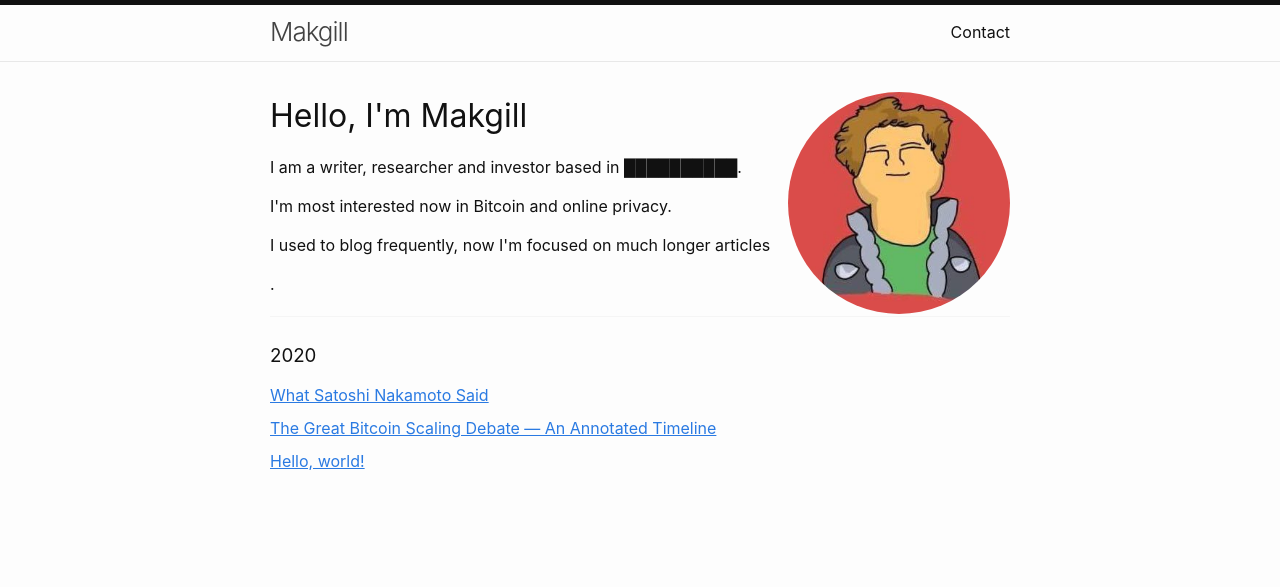
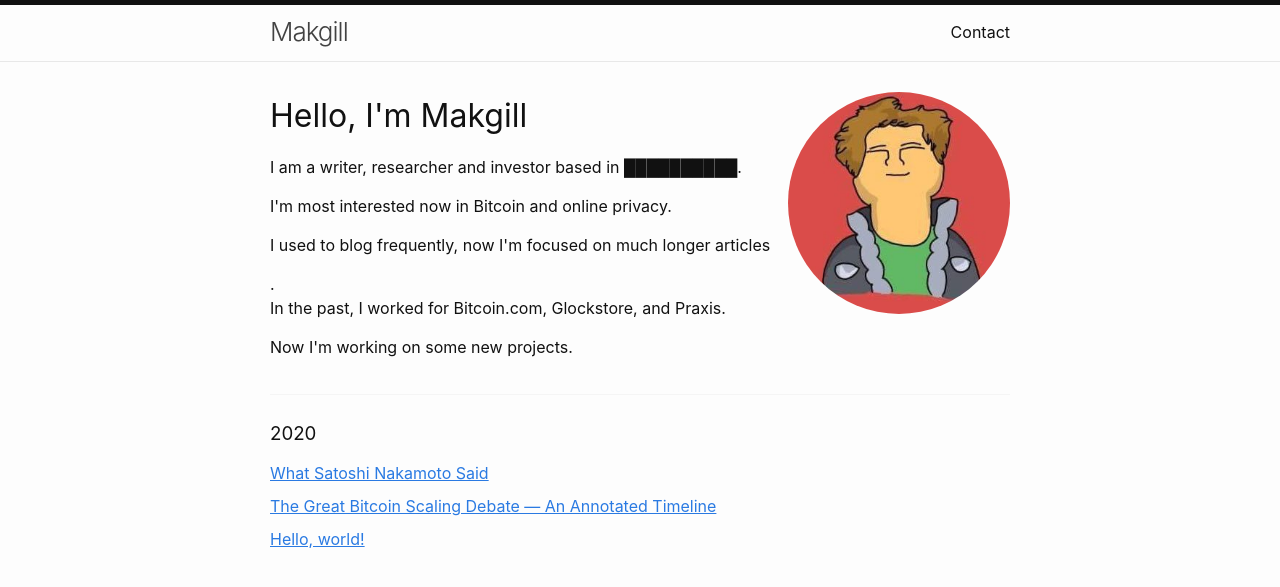
Before and after one commit to derykmakgill/krawisz, a Jekyll site: the page built from index.html, in a window 1280 px wide. Shown: the top 587 px of the page. Built offline with Jekyll 4.4.1, drawn with Linux system fonts in a browser that asks for light colours.

Commit message:
Update home.html

```diff
--- a/_layouts/home.html
+++ b/_layouts/home.html
@@ -17,7 +17,9 @@ layout: default
     float: right;
     max-width: 30%;
 "><h1>Hello, I'm Makgill</h1><p>I am a writer, researcher and investor based in ██████████.</p><p>I'm most interested now in Bitcoin and online privacy.</p>
-    <p>I used to blog frequently, now I'm focused on much longer articles</p>.
+    <p>I used to blog frequently, now I'm focused on much longer articles</p>.<p>In the past, I worked for Bitcoin.com, Glockstore, and Praxis.</p>
+
+    <p>Now I'm working on some new projects.</p>
    </div></header>
 
 
```
